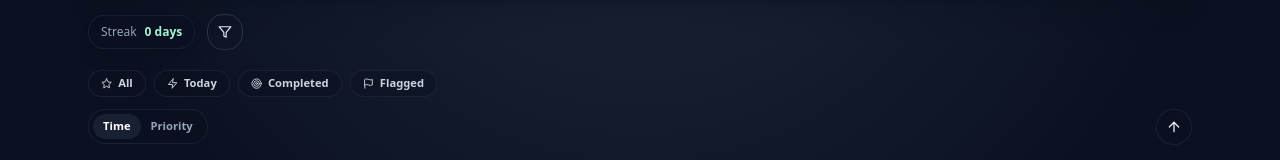
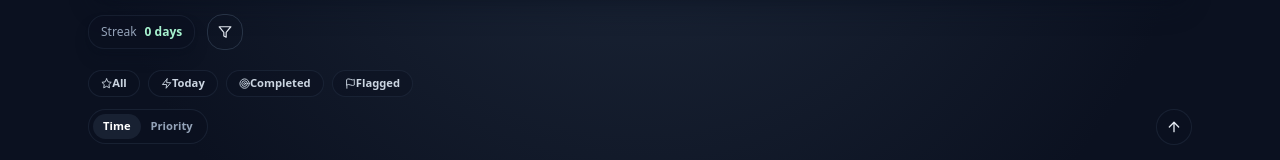
Before and after one commit to TheCoderAS/todo-tracker, a Next.js app: page /todos in a window 1280 px wide. Shown: the part 196-356 px from the top of the page. Built offline with nearby package versions, Linux system fonts and the light colour scheme; no server answers; the database is empty; sample sign-in values are in the browser's storage.

Commit message:
Adjust todo chips and form button layout

```diff
--- a/src/components/todos/TodoForm.tsx
+++ b/src/components/todos/TodoForm.tsx
@@ -315,17 +315,17 @@ export default function TodoForm({
           )}
         </div>
       </div>
-      <div className="sticky bottom-0 -mx-5 mt-6 flex flex-wrap items-center justify-between gap-3 border-t border-slate-900/60 bg-slate-950/80 px-5 py-4 backdrop-blur">
+      <div className="sticky bottom-0 -mx-5 mt-6 grid grid-cols-1 gap-3 border-t border-slate-900/60 bg-slate-950/80 px-5 py-4 backdrop-blur sm:grid-cols-2">
         <button
           type="submit"
-          className="flex items-center justify-center gap-2 rounded-full bg-emerald-400 px-5 py-3 text-sm font-semibold text-slate-950 shadow-[0_0_25px_rgba(16,185,129,0.45)] transition hover:bg-emerald-300 active:scale-[0.98]"
+          className="flex w-full items-center justify-center gap-2 rounded-full bg-emerald-400 px-5 py-3 text-sm font-semibold text-slate-950 shadow-[0_0_25px_rgba(16,185,129,0.45)] transition hover:bg-emerald-300 active:scale-[0.98]"
         >
           {isEditing ? <FiSave aria-hidden /> : <FiPlus aria-hidden />}
           <span>{isEditing ? "Save changes" : "Add todo"}</span>
         </button>
         <button
           type="button"
-          className="flex items-center justify-center gap-2 rounded-full border border-slate-700/70 px-5 py-3 text-sm font-semibold text-slate-200 transition hover:border-slate-500/80 hover:text-white active:scale-[0.98]"
+          className="flex w-full items-center justify-center gap-2 rounded-full border border-slate-700/70 px-5 py-3 text-sm font-semibold text-slate-200 transition hover:border-slate-500/80 hover:text-white active:scale-[0.98]"
           onClick={onCancelEdit}
         >
           <FiX aria-hidden />
--- a/src/components/todos/TodoSection.tsx
+++ b/src/components/todos/TodoSection.tsx
@@ -145,7 +145,7 @@ export default function TodoSection({
                 <button
                   key={id}
                   type="button"
-                  className={`flex items-center gap-1.5 rounded-full border px-2.5 py-1 text-[0.65rem] font-semibold transition sm:px-3 sm:text-[0.7rem] ${
+                  className={`flex items-center gap-0 rounded-full border px-2.5 py-1 text-[0.65rem] font-semibold transition sm:px-3 sm:text-[0.7rem] ${
                     isActive
                       ? "border-sky-400/60 bg-sky-400/15 text-sky-100 shadow-lg shadow-sky-500/20"
                       : "border-slate-800/70 bg-slate-950/40 text-slate-300 hover:border-slate-600/70 hover:text-white"
```
